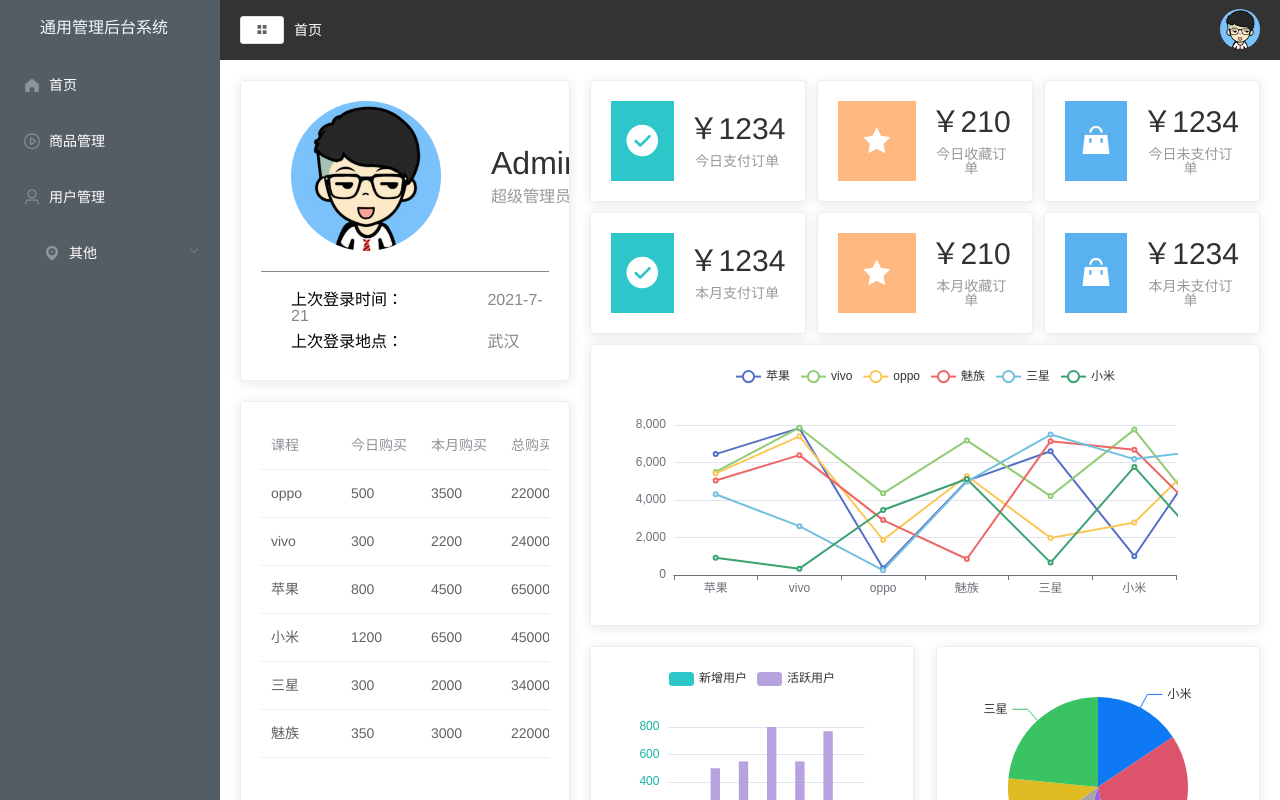
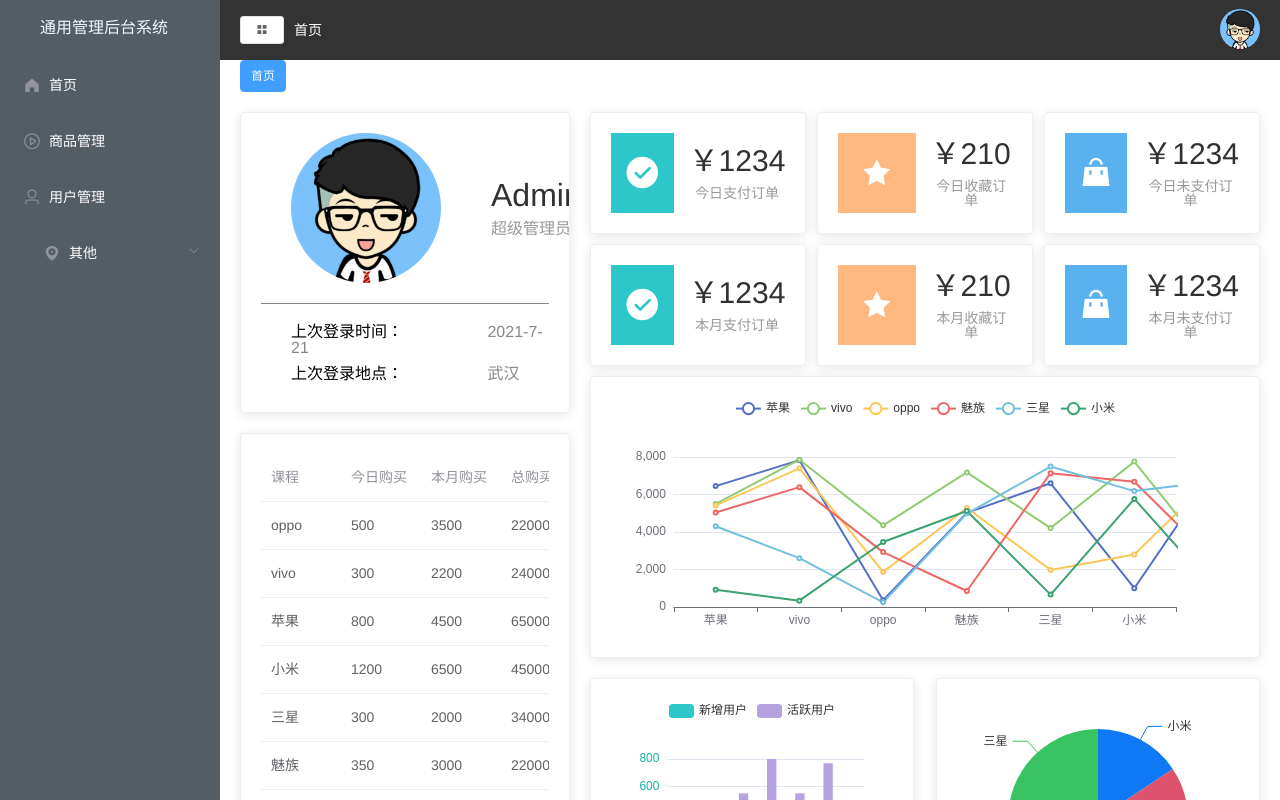
Before and after one commit to linbaihua/alien-liqiang, a Vue app: page /#/home in a window 1280 px wide. Shown: the top 800 px of the page. Built offline with nearby package versions, Linux system fonts and the light colour scheme.

Commit message:
add tags

```diff
--- a/src/components/commonTag.vue
+++ b/src/components/commonTag.vue
@@ -0,0 +1,34 @@
+<template>
+  <div class="tabs">
+    <el-tag
+      v-for="tag in tags"
+      :key="tag.path"
+      :closable="tag.name !== 'home'"
+      :type="tag.type"
+      :effect="$route.name === tag.name ? 'dark' : 'plain'"
+    >
+      {{ tag.label }}
+    </el-tag>
+  </div>
+</template>
+
+<script>
+import { mapState } from "vuex";
+export default {
+  name: "CommonTag",
+  data() {
+    return {};
+  },
+  computed: {
+    ...mapState({
+      tags: (state) => state.tab.tabsList,
+    }),
+  },
+};
+</script>
+
+<style lang="less" scoped>
+.tabs{
+    margin-left: 20px;
+}
+</style>
--- a/src/views/Main.vue
+++ b/src/views/Main.vue
@@ -8,6 +8,7 @@
         <el-header>
             <common-header-vue/>
         </el-header>
+        <common-tag-vue/>
         <el-main>
             <!-- 子路由出口 -->
             <router-view></router-view>
@@ -20,13 +21,15 @@
 <script>
 import commonAsideVue from '@/components/commonAside.vue';
 import commonHeaderVue from '@/components/commonHeader.vue';
+import commonTagVue from '@/components/commonTag.vue';
 export default {
   data() {
     return {};
   },
   components:{
     commonAsideVue,
-    commonHeaderVue
+    commonHeaderVue,
+    commonTagVue
   }
 };
 </script>
```
Also changed, not shown: src/router/index.js (+5 -5 lines).
